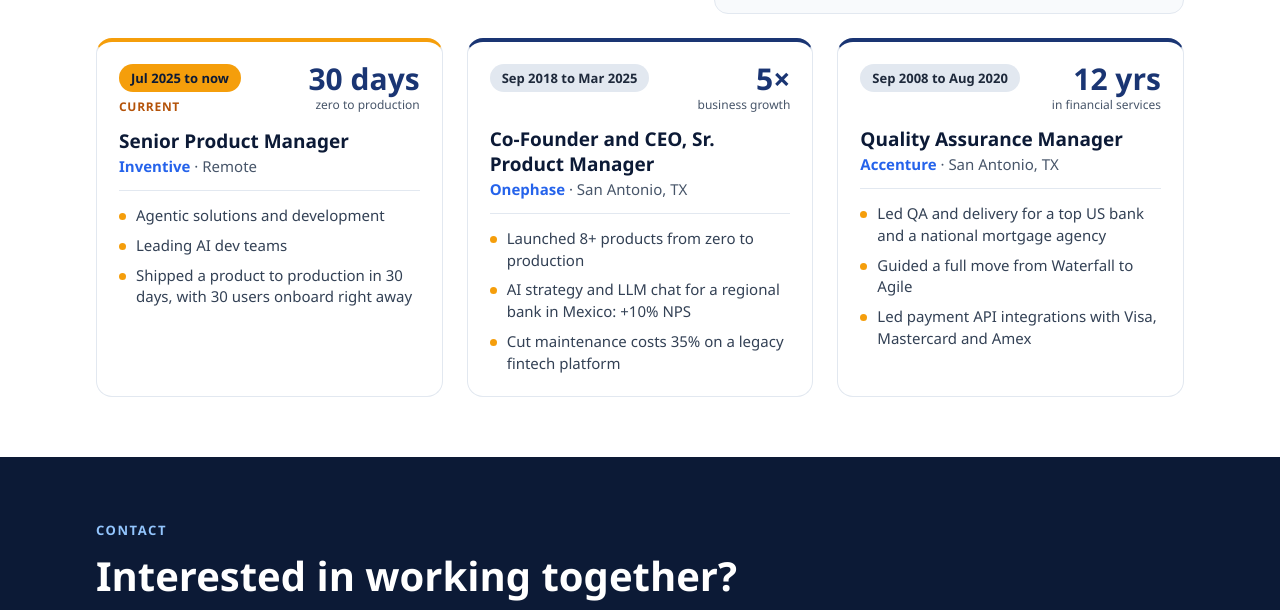
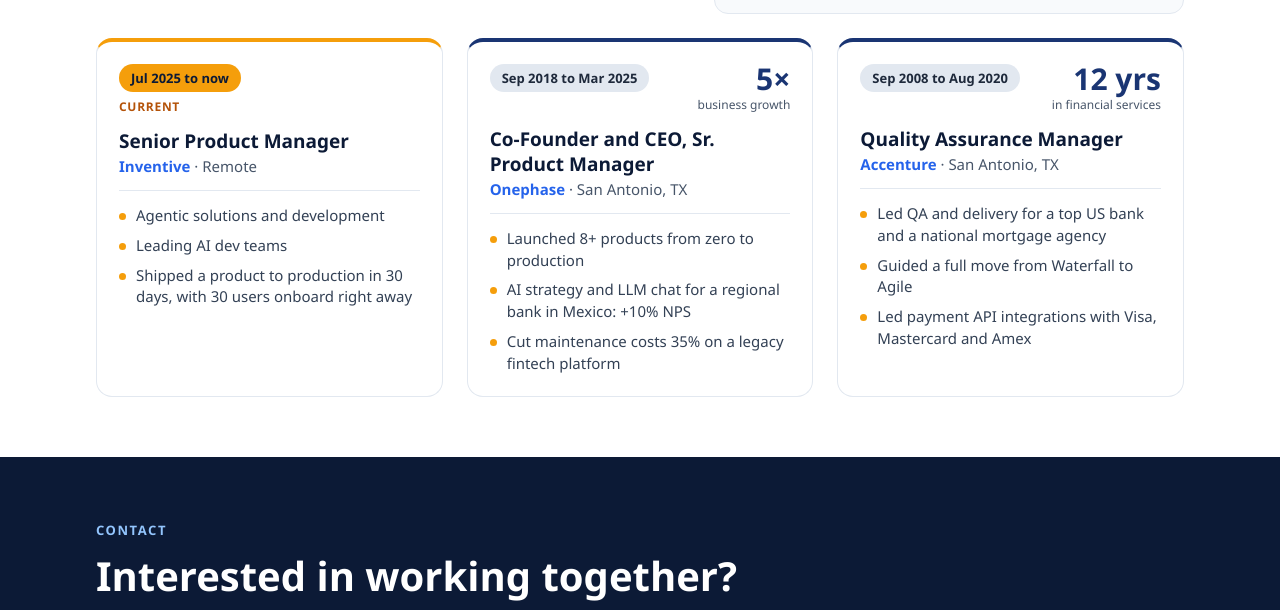
Before and after one commit to rodrigomc583-ops/rodrigoportfolio, a plain HTML site: page index.html in a window 1280 px wide. Shown: the part 7780-8390 px from the top of the page. Drawn offline with Linux system fonts and the light colour scheme.

Commit message:
Experience: drop the 30-day stat on the Inventive entry
Co-Authored-By: Claude Opus 5.5 <noreply@anthropic.com>

```diff
--- a/index.html
+++ b/index.html
@@ -1308,10 +1308,7 @@ nav *::-webkit-scrollbar{display:none}
               <span style="align-self: flex-start; background: #f59e0b; color: #0c1a36; font-size: 13px; font-weight: 800; padding: 5px 12px; border-radius: 999px">Jul 2025 to now</span>
               <span style="font-size: 12px; font-weight: 800; letter-spacing: 0.06em; color: #b45309">CURRENT</span>
             </div>
-            <div style="display: flex; flex-direction: column; align-items: flex-end; gap: 2px; text-align: right">
-              <div style="font-size: 30px; font-weight: 800; line-height: 1; color: #1a3573"><span data-metric="experience.zero_to_production">30 days</span></div>
-              <div style="font-size: 12px; color: #475569; max-width: 130px">zero to production</div>
-            </div>
+
           </div>
           <div style="display: flex; flex-direction: column; gap: 2px">
             <h3 style="margin: 0; font-size: 19px; line-height: 1.3; font-weight: 800; color: #0c1a36">Senior Product Manager</h3>
--- a/metrics.json
+++ b/metrics.json
@@ -54,7 +54,6 @@
     "estimator.past_estimates_as_reference": "7,000+",
     "experience.business_growth": "5×",
     "experience.yrs": "12 yrs",
-    "experience.zero_to_production": "30 days",
     "hero.of_an_operations_manager_s_workload": "75%",
     "hero.of_manual_qa_work_saved_in": "86 hrs",
     "hero.to_ship_an_ai_managed_product": "30 days",
```
